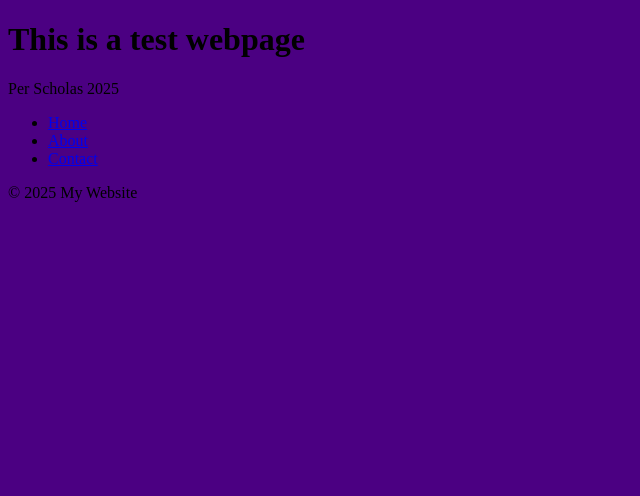
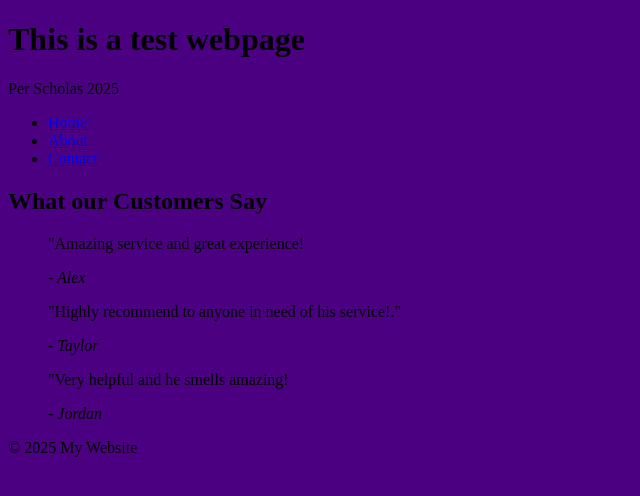
Before and after one commit to cgxgb123/fashionStuff, a plain HTML site: page index.html in a window 1280 px wide. Shown: the whole page, without its empty margins (0-640 px from the left). Drawn offline with Linux system fonts and the light colour scheme.

Commit message:
Added testimonials

```diff
--- a/index.html
+++ b/index.html
@@ -17,6 +17,22 @@
         <li><a href="#">Contact</a></li>
       </ul>
     </nav>
+
+    <section class="testimonnials">
+      <h2>What our Customers Say</h2>
+      <blockquote>
+        <p>"Amazing service and great experience!</p>
+        <cite>- Alex</cite>
+      </blockquote>
+      <blockquote>
+        <p>"Highly recommend to anyone in need of his service!."</p>
+        <cite>- Taylor</cite>
+      </blockquote>
+      <blockquote>
+        <p>"Very helpful and he smells amazing!</p>
+        <cite>- Jordan</cite>
+      </blockquote>
+    </section>
     <footer>
       <p>&copy; 2025 My Website</p>
     </footer>
```
